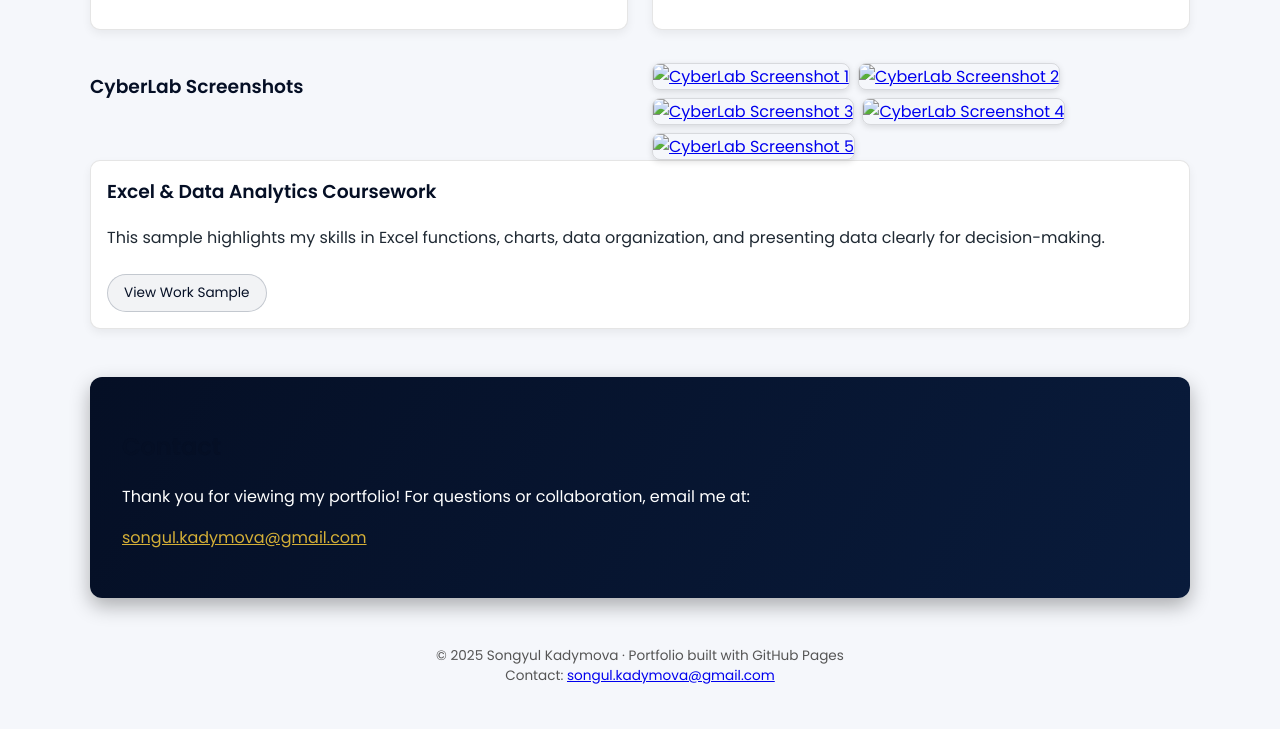
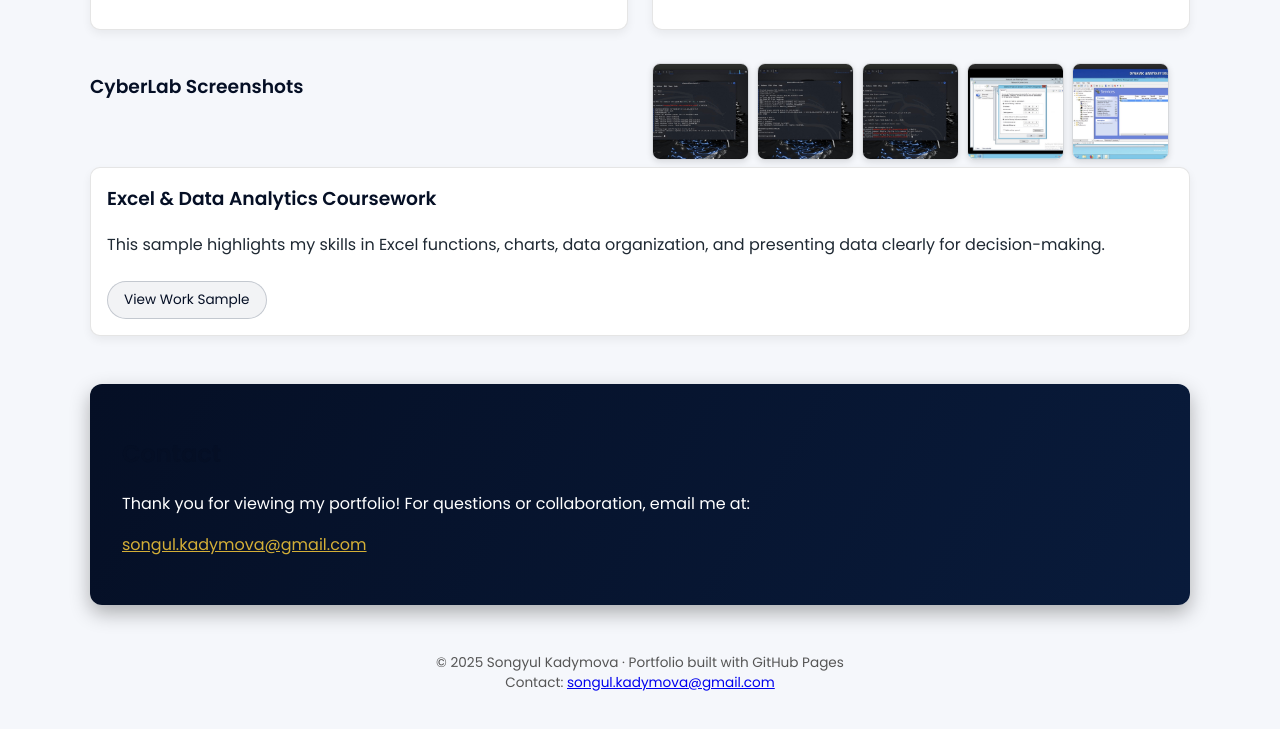
Before and after one commit to songulkadymova-cmyk/songulkadymova-cmyk.github.io, a plain HTML site: page index.html in a window 1280 px wide. Shown: the part 1327-2056 px from the top of the page. Drawn offline with Linux system fonts and the light colour scheme.

Commit message:
Update index.html

```diff
--- a/index.html
+++ b/index.html
@@ -388,24 +388,24 @@
 
 <div class="gallery">
 
-  <a href="files/IMG_8158.jpg" target="_blank">
-    <img src="files/IMG_8158.jpg" alt="CyberLab Screenshot 1">
+  <a href="IMG_8158.jpg" target="_blank">
+    <img src="IMG_8158.jpg" alt="CyberLab Screenshot 1">
   </a>
 
-  <a href="files/IMG_8159.jpg" target="_blank">
-    <img src="files/IMG_8159.jpg" alt="CyberLab Screenshot 2">
+  <a href="IMG_8159.jpg" target="_blank">
+    <img src="IMG_8159.jpg" alt="CyberLab Screenshot 2">
   </a>
 
-  <a href="files/IMG_8160.jpg" target="_blank">
-    <img src="files/IMG_8160.jpg" alt="CyberLab Screenshot 3">
+  <a href="IMG_8160.jpg" target="_blank">
+    <img src="IMG_8160.jpg" alt="CyberLab Screenshot 3">
   </a>
 
-  <a href="files/IMG_8162.jpg" target="_blank">
-    <img src="files/IMG_8162.jpg" alt="CyberLab Screenshot 4">
+  <a href="IMG_8162.jpg" target="_blank">
+    <img src="IMG_8162.jpg" alt="CyberLab Screenshot 4">
   </a>
 
-  <a href="files/IMG_8163.jpg" target="_blank">
-    <img src="files/IMG_8163.jpg" alt="CyberLab Screenshot 5">
+  <a href="IMG_8163.jpg" target="_blank">
+    <img src="IMG_8163.jpg" alt="CyberLab Screenshot 5">
   </a>
 
 </div>
```
